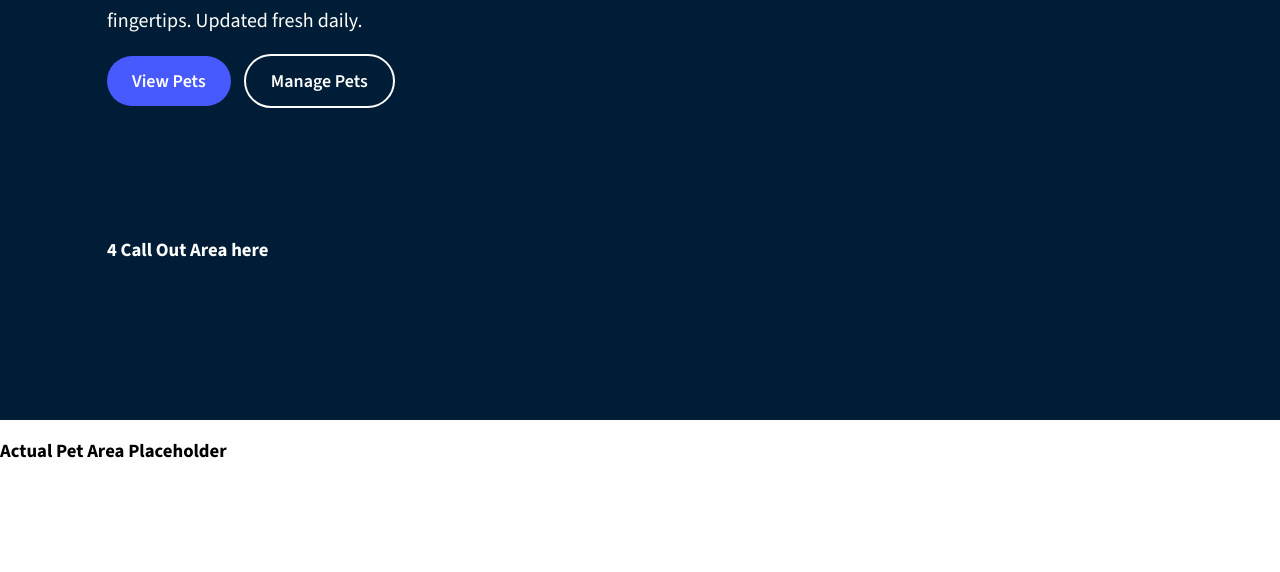
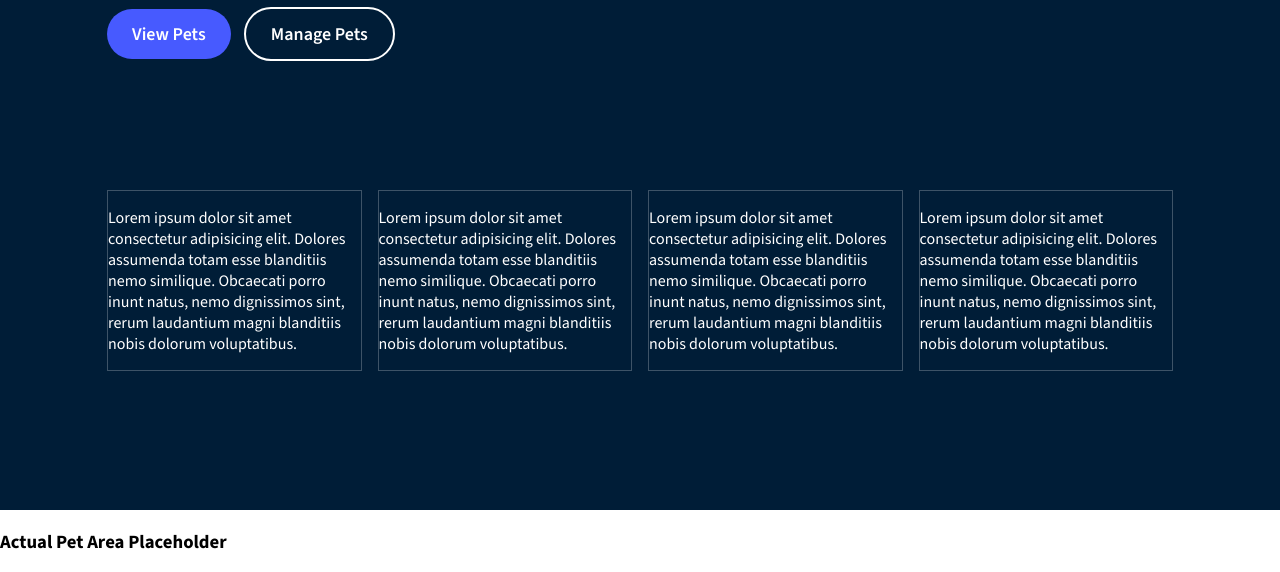
Before and after one commit to wasupon0/pet-adoption, a plain HTML site: page index.html in a window 1280 px wide. Shown: the part 379-951 px from the top of the page. Before the commit the page ends 861 px from the top, so only its background shows below. Drawn offline with nearby package versions, Linux system fonts and the light colour scheme.

Commit message:
feat: intro features 4 column

```diff
--- a/index.html
+++ b/index.html
@@ -1,7 +1,7 @@
 <html lang="en">
   <head>
     <meta charset="UTF-8" />
-    <meta name="viewport" content="width=device-width, initial-scale=1.0" />
+    <meta name="viewport" content="th=device-th, initial-scale=1.0" />
     <title>Our Cool Title</title>
     <link rel="preconnect" href="https://fonts.googleapis.com" />
     <link rel="preconnect" href="https://fonts.gstatic.com" crossorigin />
@@ -25,8 +25,43 @@
 
           <a href="#" class="our-btn our-btn--outline">Manage Pets</a>
         </div>
+        <div class="intro-features">
+          <div class="intro-feature">
+            <p>
+              Lorem ipsum dolor sit amet consectetur adipisicing elit. Dolores
+              assumenda totam esse blanditiis nemo similique. Obcaecati porro
+              inunt natus, nemo dignissimos sint, rerum laudantium magni
+              blanditiis nobis dolorum voluptatibus.
+            </p>
+          </div>
 
-        <h3>4 Call Out Area here</h3>
+          <div class="intro-feature">
+            <p>
+              Lorem ipsum dolor sit amet consectetur adipisicing elit. Dolores
+              assumenda totam esse blanditiis nemo similique. Obcaecati porro
+              inunt natus, nemo dignissimos sint, rerum laudantium magni
+              blanditiis nobis dolorum voluptatibus.
+            </p>
+          </div>
+
+          <div class="intro-feature">
+            <p>
+              Lorem ipsum dolor sit amet consectetur adipisicing elit. Dolores
+              assumenda totam esse blanditiis nemo similique. Obcaecati porro
+              inunt natus, nemo dignissimos sint, rerum laudantium magni
+              blanditiis nobis dolorum voluptatibus.
+            </p>
+          </div>
+
+          <div class="intro-feature">
+            <p>
+              Lorem ipsum dolor sit amet consectetur adipisicing elit. Dolores
+              assumenda totam esse blanditiis nemo similique. Obcaecati porro
+              inunt natus, nemo dignissimos sint, rerum laudantium magni
+              blanditiis nobis dolorum voluptatibus.
+            </p>
+          </div>
+        </div>
       </div>
     </div>
 
--- a/styles.css
+++ b/styles.css
@@ -30,7 +30,7 @@ body {
   max-width: 525px;
 }
 
-.top-section p {
+.intro-text {
   font-size: 1.25rem;
   line-height: 170%;
   margin: 1rem 0;
@@ -60,3 +60,13 @@ body {
 .utility-mr {
   margin-right: 10px;
 }
+
+.intro-feature {
+  border: 1px solid rgba(255, 255, 255, 0.24);
+}
+
+.intro-features {
+  display: grid;
+  grid-template-columns: 1fr 1fr 1fr 1fr;
+  column-gap: 16px;
+}
```
